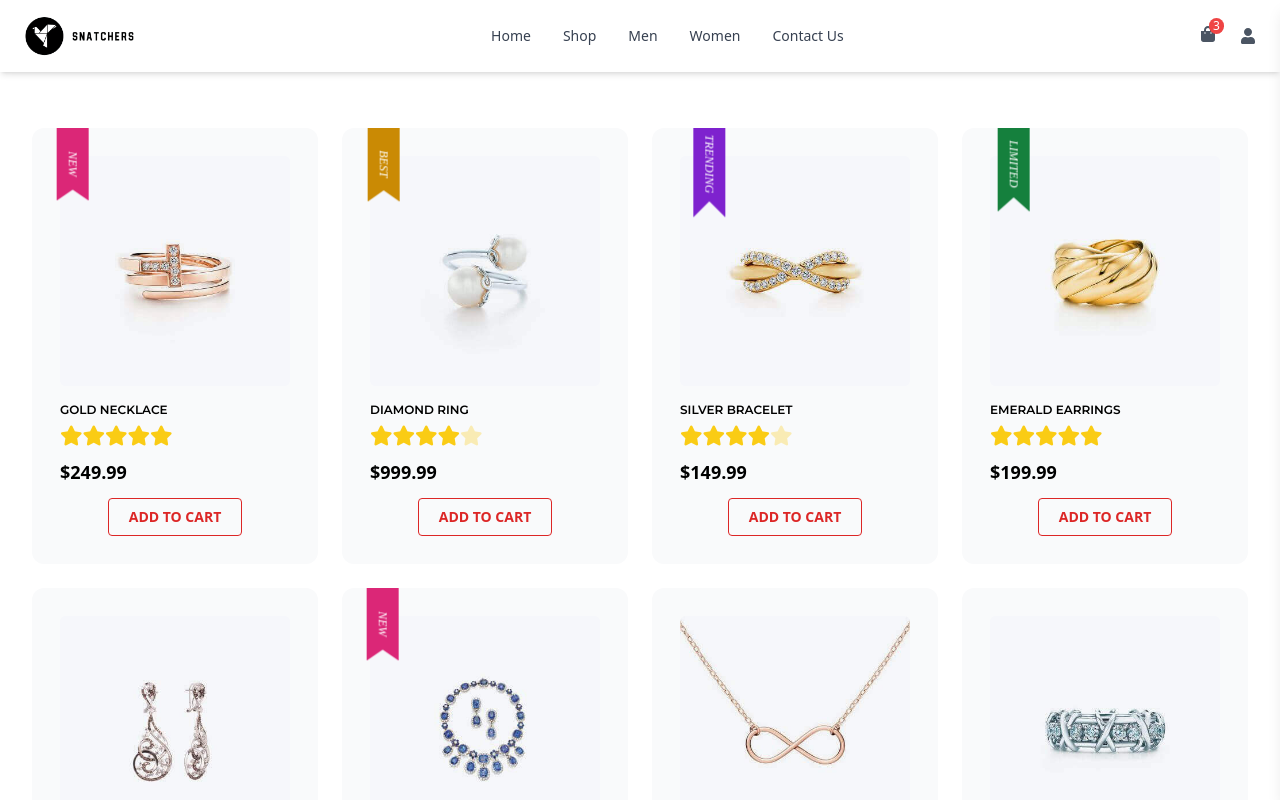
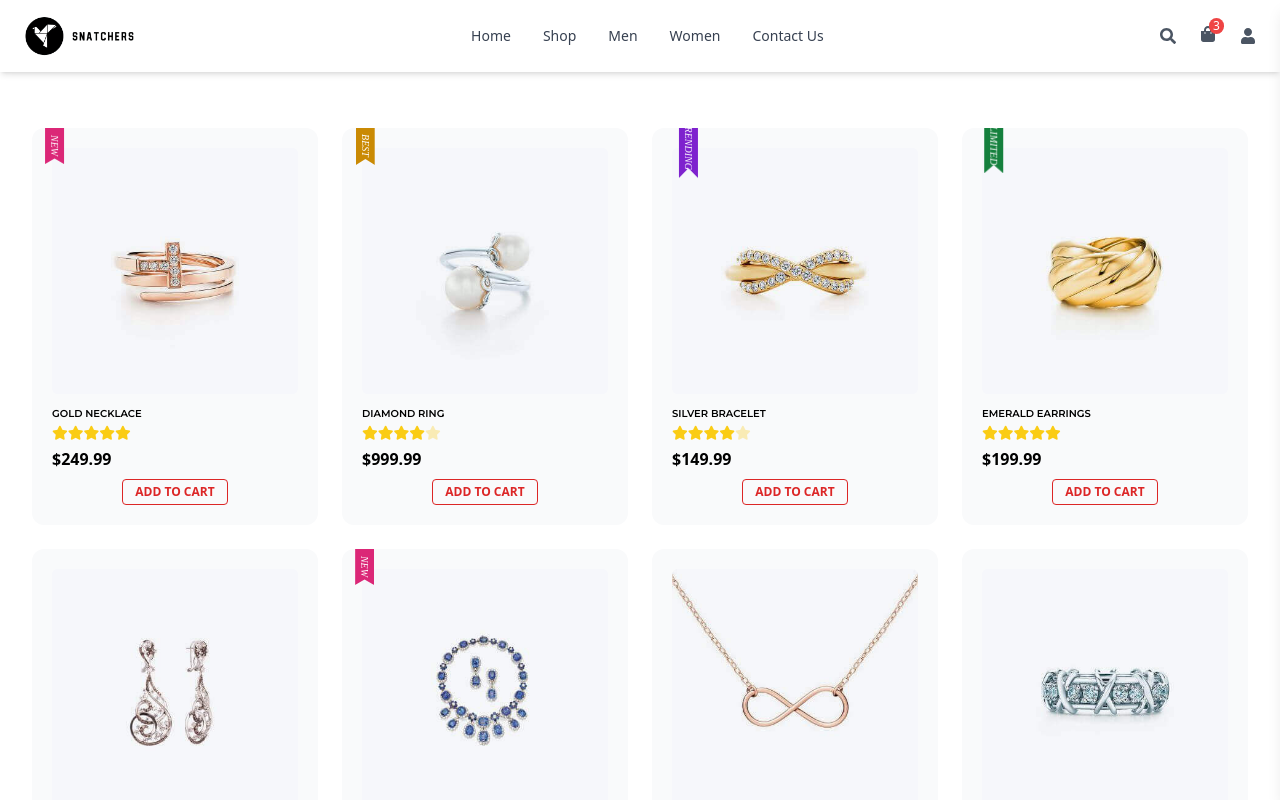
Before and after one commit to ankmay0/snatchers.in, a React (Create React App) app: page /shop in a window 1280 px wide. Shown: the top 800 px of the page. Built offline with nearby package versions, Linux system fonts and the light colour scheme; a web font is replaced by a local one.

Commit message:
deployed

```diff
--- a/src/UI/ProductCard.jsx
+++ b/src/UI/ProductCard.jsx
@@ -8,27 +8,27 @@ const ProductCard = ({
   onAddToCart,
   badgeText,
   badgeClass = "bg-black",
-  onClick,           // accept onClick prop for the card click
+  onClick,
 }) => {
   return (
     <div
-      onClick={onClick}   // make entire card clickable
-      className="relative bg-gray-50 p-7 overflow-hidden group cursor-pointer
+      onClick={onClick}
+      className="relative bg-gray-50 p-2.5 sm:p-5 overflow-hidden group cursor-pointer
                  transition-shadow duration-400 ease-in-out
                  hover:shadow-[0_10px_30px_rgba(0,0,0,0.15),0_15px_40px_rgba(0,0,0,0.1)] rounded-xl"
     >
-      {/* Pinkish hover overlay covering entire card */}
+      {/* Pinkish hover overlay */}
       <div
         className="absolute inset-0 bg-pink-500 bg-opacity-10
-                    scale-x-0 origin-center transition-transform duration-500
-                    ease-cubic-bezier(0.4, 0, 0.2, 1) group-hover:scale-x-100 pointer-events-none z-[50]"
+                   scale-x-0 origin-center transition-transform duration-500
+                   ease-cubic-bezier(0.4, 0, 0.2, 1) group-hover:scale-x-100 pointer-events-none z-[50]"
         style={{ transformOrigin: "center" }}
       ></div>
 
       {/* Badge rotated 90 degrees on left */}
       {badgeText && (
         <div
-          className={`absolute z-50 top-5 left-1 rotate-90 text-white italic px-6 py-2 text-xs font-serif ${badgeClass} clip-polygon`}
+          className={`absolute z-50 top-2 left-1 rotate-90 text-white italic px-2 py-0.5 text-[7px] sm:text-[10px] font-serif ${badgeClass} clip-polygon`}
           style={{
             clipPath:
               "polygon(100% 0%, 85% 50%, 100% 100%, 0 100%, 0% 50%, 0 0)",
@@ -40,7 +40,7 @@ const ProductCard = ({
       )}
 
       {/* Product image */}
-      <div className="mb-4 product-thumb overflow-hidden rounded-md">
+      <div className="mb-2.5 sm:mb-3 product-thumb overflow-hidden rounded-md">
         <img
           src={image}
           alt={title}
@@ -52,14 +52,14 @@ const ProductCard = ({
       {/* Product details */}
       <div className="product-details relative z-10">
         <h2
-          className="text-xs font-normal uppercase font-montserrat mb-1
-                       group-hover:text-pink-600 transition-colors duration-400 ease-in-out"
+          className="text-[8px] sm:text-[10px] font-normal uppercase font-montserrat mb-0.5
+                     group-hover:text-pink-600 transition-colors duration-400 ease-in-out"
         >
           <a href="#">{title}</a>
         </h2>
 
-        {/* Rating stars */}
-        <div className="text-yellow-400 text-xl mb-2">
+        {/* Rating stars - hidden on small */}
+        <div className="text-yellow-400 text-xs sm:text-sm mb-1 hidden sm:block">
           {Array.from({ length: 5 }).map((_, i) => (
             <i
               key={i}
@@ -70,17 +70,17 @@ const ProductCard = ({
           ))}
         </div>
 
-        <span className="block text-black font-semibold text-lg mb-3">
+        <span className="block text-black font-semibold text-sm sm:text-base mb-2">
           ${price}
         </span>
 
         {/* Add to cart button */}
         <button
           onClick={(e) => {
-            e.stopPropagation(); // prevent card click from triggering modal
+            e.stopPropagation();
             onAddToCart();
           }}
-          className="border border-red-600 text-red-600 uppercase text-sm font-semibold py-2 px-5 rounded hover:bg-red-600 hover:text-white transition-colors duration-300 mx-auto block"
+          className="border border-red-600 text-red-600 uppercase text-xs font-semibold py-1 px-3 rounded hover:bg-red-600 hover:text-white transition-colors duration-300 mx-auto block"
         >
           Add to Cart
         </button>
--- a/src/components/Category.jsx
+++ b/src/components/Category.jsx
@@ -17,8 +17,12 @@ const categoriesSmall = [
 const CategoryItem = ({ img, alt, label, link }) => (
   <div className="single-cat-item">
     <Link to={link}>
-      <figure className="category-thumb">
-        <img src={img} alt={alt} className="w-full h-auto object-cover" />
+      <figure className="category-thumb rounded-3xl overflow-hidden"> {/* added rounded-lg and overflow-hidden here */}
+        <img
+          src={img}
+          alt={alt}
+          className="w-full h-auto object-cover rounded-5xl transition-transform duration-300 ease-in-out group-hover:scale-105"
+        />
         <figcaption className="category-name">
           <span>{label}</span>
         </figcaption>
@@ -26,6 +30,7 @@ const CategoryItem = ({ img, alt, label, link }) => (
     </Link>
   </div>
 );
+
 
 export default function Category() {
   return (
@@ -66,7 +71,7 @@ export default function Category() {
                   key={i}
                   className={`col-sm-6 w-1/2 px-3 ${i === 0 ? "mb-4 lg:mb-0" : ""}`}
                 >
-                  <CategoryItem img={img} alt={alt} label={label} link={link} />
+                  <CategoryItem img={img} alt={alt} label={label} link={link}  />
                 </div>
               ))}
             </div>
--- a/src/components/DateNight.jsx
+++ b/src/components/DateNight.jsx
@@ -8,7 +8,6 @@ const DateNight = () => {
   const [activeTab, setActiveTab] = useState("Date night");
   const navigate = useNavigate();
 
-  // Map tab names to occasion strings used in product data
   const tabOccasionMap = {
     "Date night": "datenight",
     Heritage: "heritage",
@@ -16,7 +15,6 @@ const DateNight = () => {
     Gift: "gift",
   };
 
-  // Filter products by active tab occasion and take first 4
   const filteredProducts = products
     .filter((p) => p.occasion.includes(tabOccasionMap[activeTab]))
     .slice(0, 4);
@@ -34,7 +32,6 @@ const DateNight = () => {
 
   return (
     <div className="date-night-products max-w-7xl mx-auto px-4 sm:px-6 lg:px-8 py-10">
-      {/* Title */}
       <motion.h1
         key={activeTab + "-title"}
         initial={{ opacity: 0, y: -10 }}
@@ -46,18 +43,16 @@ const DateNight = () => {
         {activeTab} Specials
       </motion.h1>
 
-      {/* Description */}
       <motion.p
         key={activeTab + "-desc"}
         initial={{ opacity: 0, y: 5 }}
         animate={{ opacity: 1, y: 0 }}
         transition={{ duration: 0.3 }}
-        className="text-center text-sm sm:text-base text-gray-500 italic mb-6 sm:mb-8"
+        className="text-center text-sm sm:text-base text-gray-500  mb-6 sm:mb-8"
       >
         {descriptions[activeTab]}
       </motion.p>
 
-      {/* Decorative Line */}
       <div className="flex justify-center items-center mb-4 sm:mb-6">
         <img
           src="./title-line.png"
@@ -66,13 +61,12 @@ const DateNight = () => {
         />
       </div>
 
-      {/* Tabs */}
-      <div className="flex flex-wrap justify-center items-center gap-3 mb-6 px-2">
+      <div className="flex overflow-x-auto whitespace-nowrap justify-center items-center gap-2 mb-6 px-2">
         {["Date night", "Heritage", "Wedding", "Gift"].map((tab) => (
           <button
             key={tab}
             onClick={() => setActiveTab(tab)}
-            className={`px-3 py-1 border-b-2 transition text-sm font-medium ${
+            className={`px-2 py-1 border-b-2 transition text-xs sm:text-2xl md:text-3xl font-medium flex-shrink-0 ${
               activeTab === tab
                 ? "border-red-600 text-red-600"
                 : "border-transparent text-gray-500 hover:text-red-600"
@@ -83,7 +77,7 @@ const DateNight = () => {
         ))}
       </div>
 
-      {/* Products */}
+
       <AnimatePresence mode="wait">
         <motion.div
           key={activeTab + "-products"}
@@ -91,7 +85,7 @@ const DateNight = () => {
           animate={{ opacity: 1, y: 0 }}
           exit={{ opacity: 0, y: -10 }}
           transition={{ duration: 0.3 }}
-          className="grid grid-cols-1 sm:grid-cols-2 md:grid-cols-3 lg:grid-cols-4 gap-6 sm:gap-8"
+          className="grid grid-cols-2 sm:grid-cols-3 md:grid-cols-4 gap-4 sm:gap-6"
         >
           {filteredProducts.map((product) => (
             <div
@@ -100,7 +94,9 @@ const DateNight = () => {
               className="cursor-pointer"
               role="button"
               tabIndex={0}
-              onKeyPress={(e) => { if (e.key === 'Enter') navigate(`/product/${product.id}`); }}
+              onKeyPress={(e) => {
+                if (e.key === 'Enter') navigate(`/product/${product.id}`);
+              }}
             >
               <ProductCard
                 image={product.images[0]}
--- a/src/components/Navbar.jsx
+++ b/src/components/Navbar.jsx
@@ -40,9 +40,9 @@ const Navbar = () => {
 
           {/* Icons */}
           <div className="hidden lg:flex items-center space-x-6 text-gray-600">
-            {/* <button className="hover:text-indigo-600">
+            <button className="hover:text-indigo-600">
               <FaSearch />
-            </button> */}
+            </button>
 
             <div className="relative group">
               <button className="relative hover:text-indigo-600">
@@ -104,9 +104,9 @@ const Navbar = () => {
           <a href="/blog" className="hover:text-indigo-600">Blog</a>
           <a href="/about" className="hover:text-indigo-600">Contact Us</a>
           <div className="flex items-center space-x-4 pt-4 border-t">
-            {/* <button className="hover:text-indigo-600">
+            <button className="hover:text-indigo-600">
               <FaSearch />
-            </button> */}
+            </button>
             <button className="hover:text-indigo-600">
               <FaShoppingBag />
             </button>
--- a/src/components/NewProducts.jsx
+++ b/src/components/NewProducts.jsx
@@ -38,7 +38,7 @@ const NewProducts = () => {
         Discover Our Latest Additions.
       </p>
 
-      <div className="grid grid-cols-1 sm:grid-cols-2 md:grid-cols-2 lg:grid-cols-4 gap-8">
+      <div className="grid grid-cols-2 sm:grid-cols-2 md:grid-cols-2 lg:grid-cols-4 gap-8">
         {displayedProducts.map((product) => (
           <div
             key={product.id}
```
